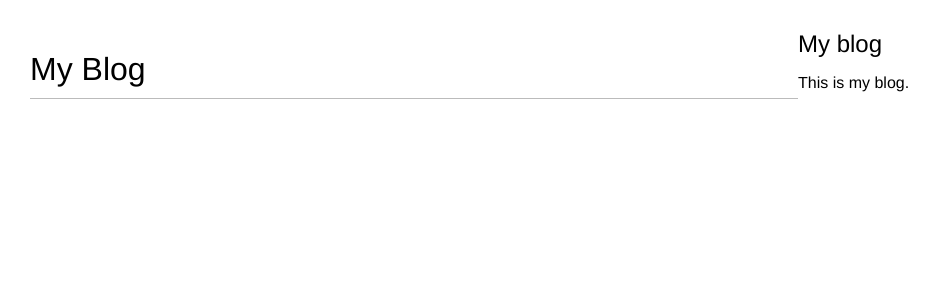
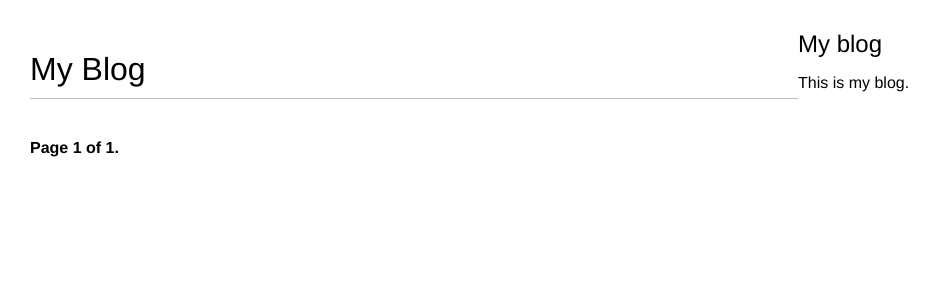
Before and after one commit to ultra-hash/A-Blog-Application, a Django app: page /blog/ in a window 1280 px wide. Shown: the top 300 px of the page, without its empty margins (0-940 px from the left). Run offline with Django 4.2, Linux system fonts and the light colour scheme; data that the repository does not hold is empty.

Commit message:
added pagination.html and modified post_list view with pagination functionality

```diff
--- a/mysite/blog/templates/blog/post/list.html
+++ b/mysite/blog/templates/blog/post/list.html
@@ -15,4 +15,5 @@
         </p>
         {{ post.body|truncatewords:30|linebreaks }}
     {% endfor %}
+    {% include "pagination.html" with page=posts %}
 {% endblock %}
--- /dev/null
+++ b/mysite/blog/templates/pagination.html
@@ -0,0 +1,14 @@
+<div class="pagination">
+    <span class="step-links">
+        {% if page.has_previous %}
+            <a href="?page={{ page.previous_page_number }}">Previous</a>
+        {% endif %}
+
+        <span class="current">
+            Page {{ page.number }} of {{ page.paginator.num_pages }}.
+        </span>
+        {% if page.has_next %}
+            <a href="?page={{ page.next_page_number }}">Next</a>
+        {% endif %}
+    </span>
+</div>
--- a/mysite/blog/views.py
+++ b/mysite/blog/views.py
@@ -1,9 +1,14 @@
 from django.shortcuts import render, get_object_or_404
 from .models import Post
-from django.http import Http404
+from django.core.paginator import Paginator
 
 def post_list(request):
     posts = Post.published.all()
+    # pagination with 3 posts per page
+    paginator = Paginator(posts, 2)
+    page_number = request.GET.get('page', 1)
+    posts = paginator.page(page_number)
+
     return render(request,
                   'blog/post/list.html',
                   {'posts': posts})
```
